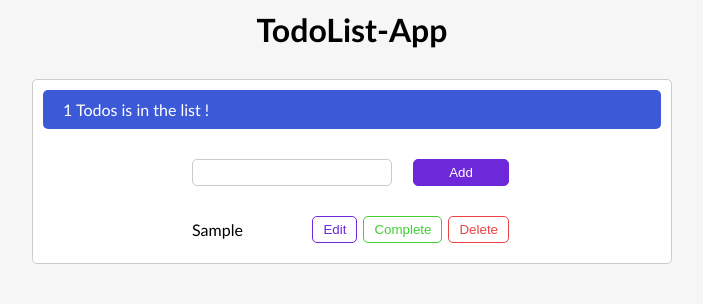
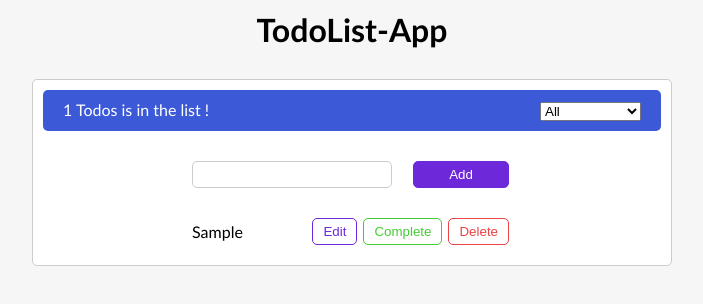
Before and after one commit to SarahMoradi/Todo-notebook, a React (Create React App) app: page / in a window 1280 px wide. Both pictures are taken after typing "Sample" into the empty fields and a click on the button "Add". Shown: the top 304 px of the page, without its empty margins (288-991 px from the left). Built offline with nearby package versions, Linux system fonts and the light colour scheme.

Commit message:
Add select in navbar

```diff
--- a/src/App.css
+++ b/src/App.css
@@ -87,6 +87,8 @@ input:focus {
   padding: 10px 20px;
   margin-bottom: 30px;
   border-radius: 5px;
+  display: flex;
+  justify-content: space-between;
 }
 .no-task{
   background-color: rgb(35, 184, 35);
--- a/src/component/Header.js
+++ b/src/component/Header.js
@@ -1,6 +1,12 @@
 import "../App.css";
 
-const Header = ({ uncompleted }) => {
+const Header = ({ uncompleted, filterTodos, status, setStatus}) => {
+
+  const changeHandler = (e) => {
+    setStatus(e.target.value);
+    filterTodos(e.target.value)
+  };
+
   if (!uncompleted)
     return (
       <div className="header-section no-task">
@@ -15,6 +21,13 @@ const Header = ({ uncompleted }) => {
           <span>{uncompleted}</span>
           {uncompleted === 0 ? " Todo" : " Todos"} is in the list !
         </p>
+        <div>
+          <select onChange={changeHandler} value={status}>
+            <option value="All">All</option>
+            <option value="Completed">Completed</option>
+            <option value="Uncompleted">Uncompleted</option>
+          </select>
+        </div>
       </div>
     </>
   );
--- a/src/component/TodoApp.js
+++ b/src/component/TodoApp.js
@@ -1,12 +1,17 @@
+import { useEffect, useState } from "react";
+
 import Header from "./Header";
 import TodoForm from "./TodoForm";
 import TodoList from "./TodoList";
-import { useState } from "react";
 
 const TodoApp = () => {
   const [todos, setTodos] = useState([]);
+  const [filteredTodos, setFilteredTodos] = useState([]);
+  const [status, setStatus] = useState([])
 
-  // const [uncompleted, setUncompleted] = useState(0);
+  useEffect(() => {
+    filterTodos(status);
+  }, [todos, status]);
 
   const addTodoHandler = (input) => {
     const newTodo = {
@@ -41,14 +46,30 @@ const TodoApp = () => {
     setTodos(updatedTodos);
     console.log(selectedTodo);
   };
-
+  const filterTodos = (status) => {
+    switch (status) {
+      case "Completed":
+        setFilteredTodos(todos.filter((t) => t.isCompleted));
+        break;
+      case "Uncompleted":
+        setFilteredTodos(todos.filter((t) => !t.isCompleted));
+        break;
+      default:
+        setFilteredTodos(todos);
+    }
+  };
 
   return (
     <div className="container">
-      <Header uncompleted={todos.filter((t)=>t.isCompleted !== true).length} />
+      <Header
+        filterTodos={filterTodos}
+        status={status}
+        setStatus={setStatus}
+        uncompleted={todos.filter((t) => t.isCompleted !== true).length}
+      />
       <TodoForm addTodoHandler={addTodoHandler} />
       <TodoList
-        todos={todos}
+        todos={filteredTodos}
         onComplete={completeTodo}
         onDelete={deleteTodo}
         onUpdateTodo={updateTodo}
```
Lines whose indentation alone changed are shown as unchanged.
